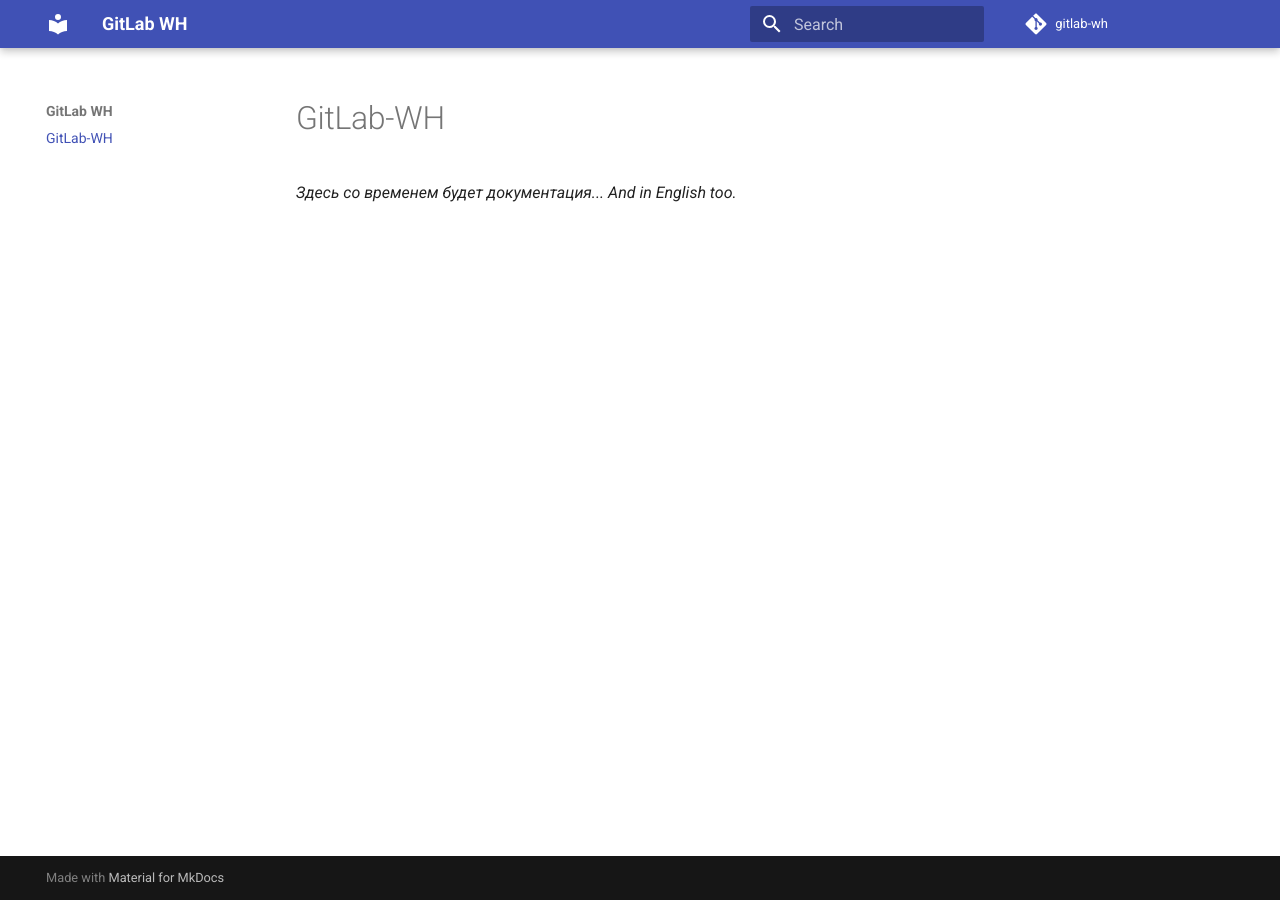
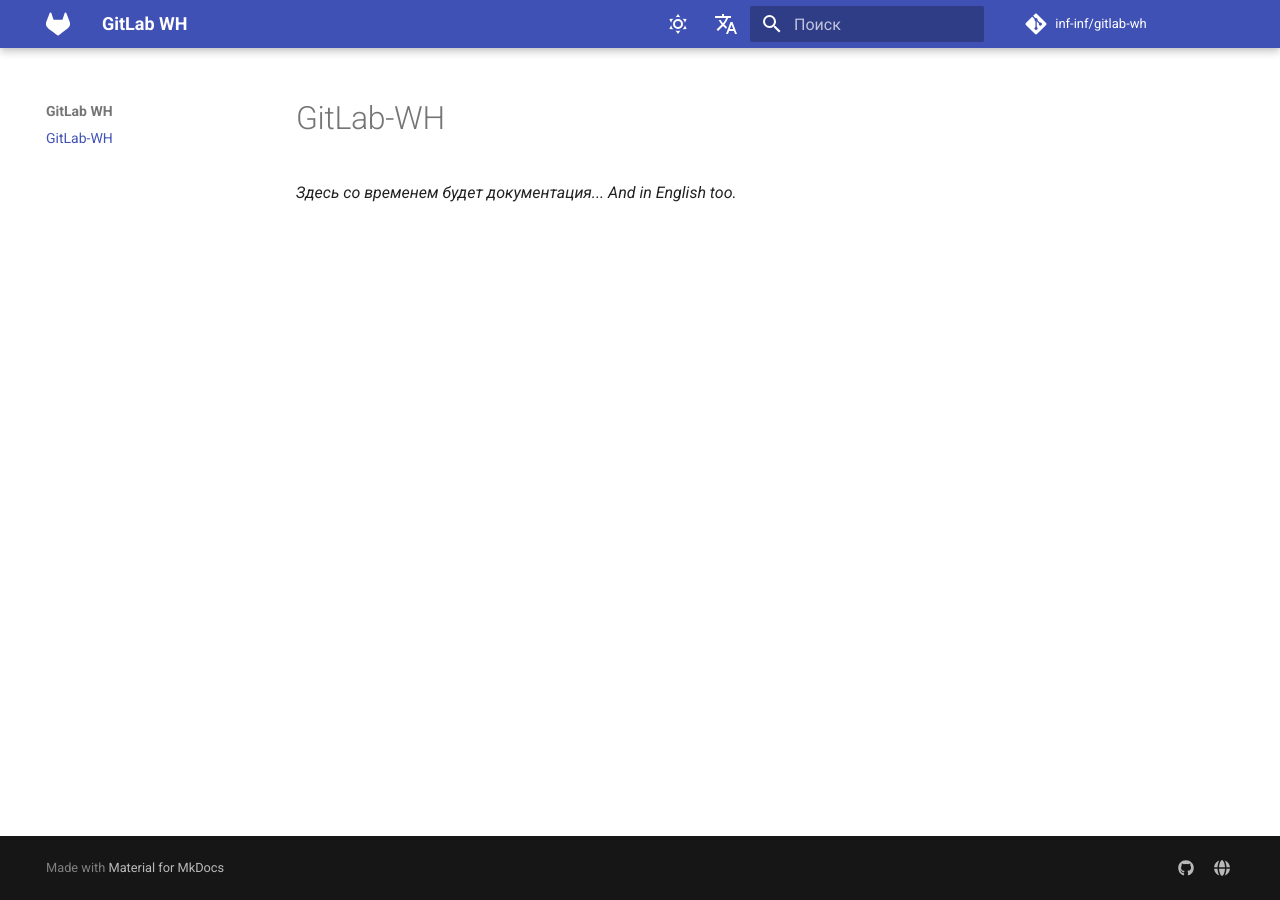
Before and after one commit to inf-inf/gitlab-wh, an MkDocs documentation site: the page built from docs/index.md, in a window 1280 px wide. Built offline with MkDocs 1.6.1 and Material for MkDocs 9.7.7, drawn with Linux system fonts in a browser that asks for light colours; comment, search, counter and statistics services are not loaded.

Commit message:
docs: обновлено оформление документации

```diff
--- a/mkdocs.yml
+++ b/mkdocs.yml
@@ -1,8 +1,34 @@
 site_name: GitLab WH
 
-repo_name: gitlab-wh
-repo_url: https://github.com/KsQRooW/gitlab-wh
-edit_uri: ''
+repo_name: inf-inf/gitlab-wh
+repo_url: https://github.com/inf-inf/gitlab-wh
 
 theme:
   name: material
+  language: ru
+  palette:
+    - media: "(prefers-color-scheme: light)"
+      scheme: default
+      toggle:
+        icon: material/weather-sunny
+        name: Switch to dark mode
+
+    - media: "(prefers-color-scheme: dark)"
+      scheme: slate
+      toggle:
+        icon: material/weather-night
+        name: Switch to light mode
+  icon:
+    logo: simple/gitlab
+  favicon: /logo.svg
+
+extra:
+  alternate:
+    - name: English
+      link: /en/
+      lang: en
+  social:
+    - icon: fontawesome/brands/github
+      link: https://github.com/inf-inf
+    - icon: fontawesome/solid/globe
+      link: http://inf-inf.com/
```
Also changed, not shown: docs/logo.svg (added).
